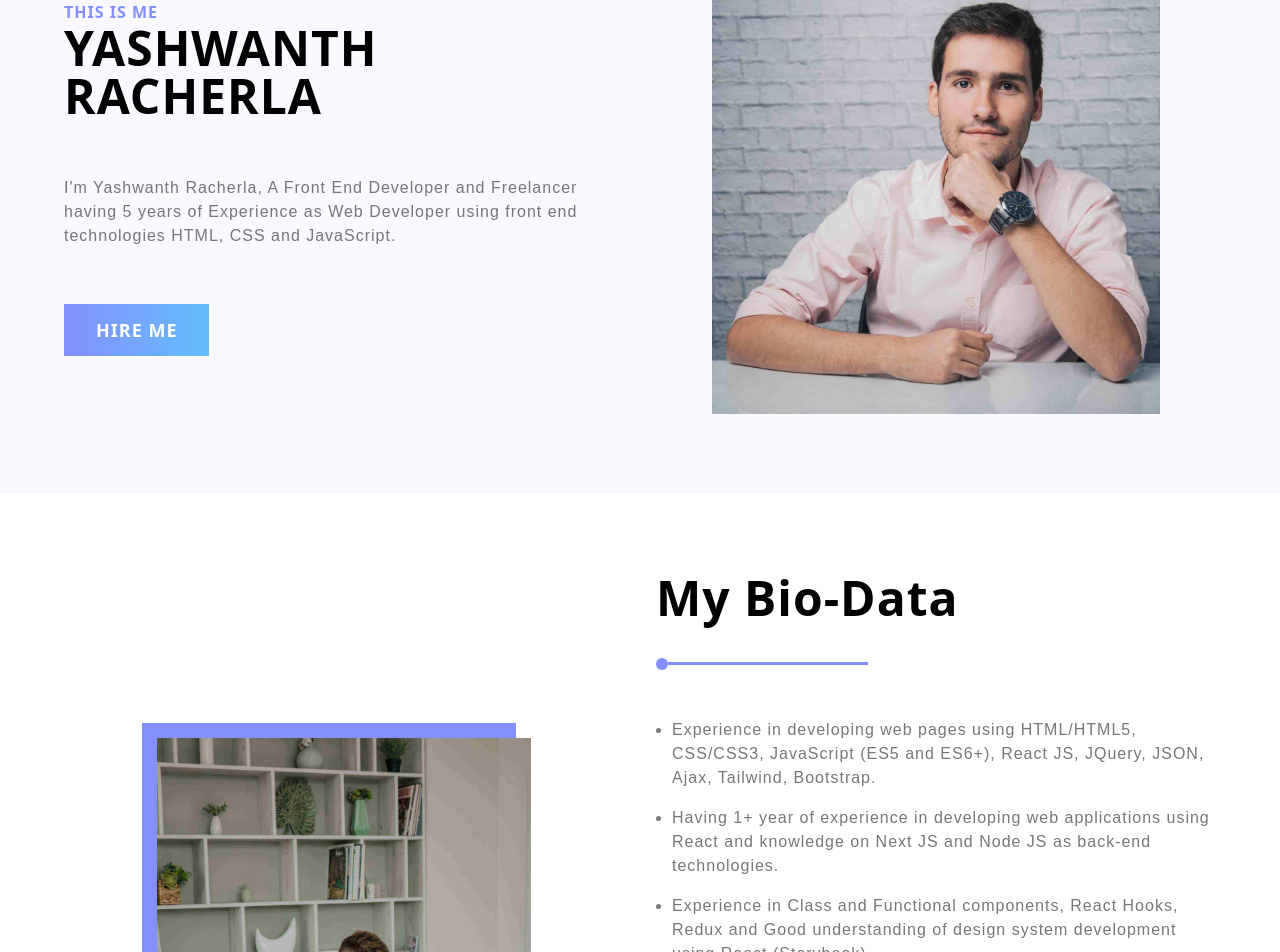
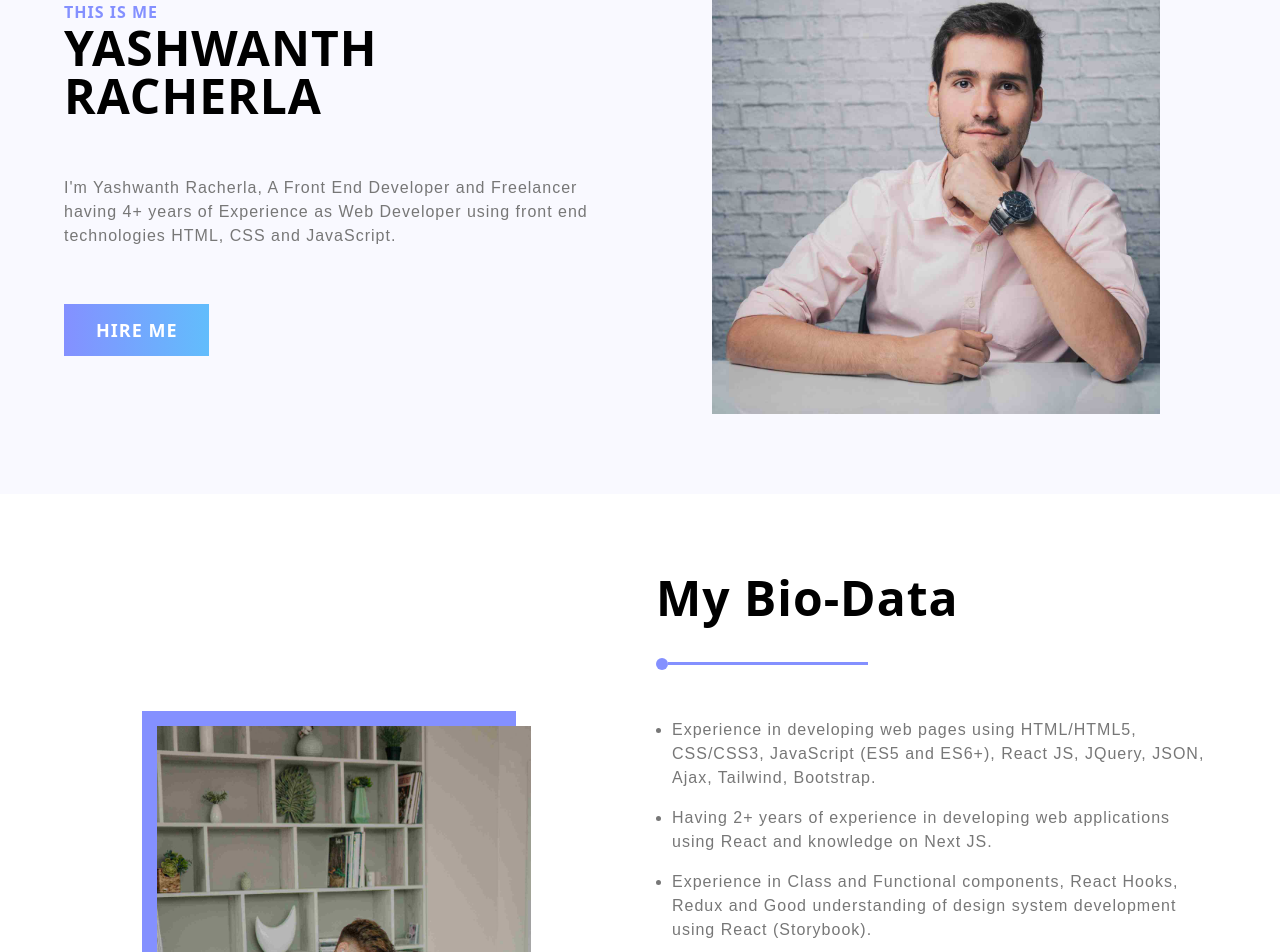
Before and after one commit to Yashwanth-Racherla/MyPortfolio, a React (Create React App) app in the folder my-portfolio/: page / in a window 1280 px wide. Shown: the part 218-1170 px from the top of the page. Built offline with nearby package versions, Linux system fonts and the light colour scheme.

Commit message:
Uploaded Resume in About Section

```diff
--- a/my-portfolio/src/pages/About.jsx
+++ b/my-portfolio/src/pages/About.jsx
@@ -1,6 +1,5 @@
 import React from "react";
 import { useEffect } from "react";
-import { Link } from "react-router-dom";
 
 const About = () => {
   useEffect(() => {
@@ -44,9 +43,8 @@ const About = () => {
                 Tailwind, Bootstrap.
               </li>
               <li className="mb-4">
-                Having 1+ year of experience in developing web applications
-                using React and knowledge on Next JS and Node JS as back-end
-                technologies.
+                Having 2+ years of experience in developing web applications
+                using React and knowledge on Next JS.
               </li>
               <li className="mb-4">
                 Experience in Class and Functional components, React Hooks,
@@ -87,7 +85,9 @@ const About = () => {
           </div>
           <div>
             <button className="button">
-              <Link to="/about">Download Resume</Link>
+              <a href="/yash-resume.pdf" target="_blank">
+                Download Resume
+              </a>
             </button>
           </div>
         </div>
--- a/my-portfolio/src/pages/Home.jsx
+++ b/my-portfolio/src/pages/Home.jsx
@@ -20,7 +20,7 @@ const Home = () => {
             <h1 className="mb-6 xl:mb-14">YASHWANTH RACHERLA</h1>
             <p className="mb-6 xl:mb-14 max-w-[700px]">
               I'm Yashwanth Racherla, A Front End Developer and Freelancer
-              having 5 years of Experience as Web Developer using front end
+              having 4+ years of Experience as Web Developer using front end
               technologies HTML, CSS and JavaScript.
             </p>
             <button className="button" onClick={() => scrollToContact()}>
```
Also changed, not shown: 1 other file (tests, documents, lock files or other folders).
